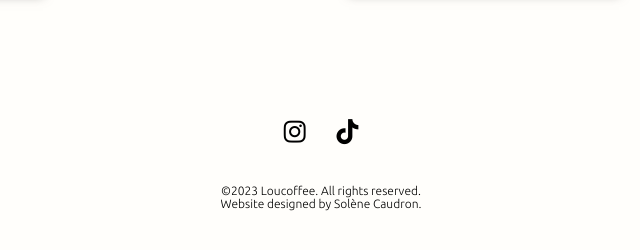
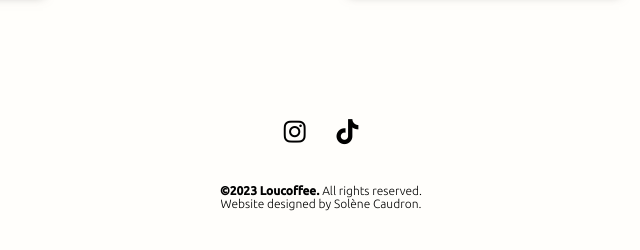
Before and after one commit to justineloucoffee/justineloucoffee.github.io, a plain HTML site: page motleyphotoshoots.html in a window 1280 px wide. Shown: the part 1808-2058 px from the top of the page, 319-959 px from the left. Drawn offline with nearby package versions, Linux system fonts and the light colour scheme.

Commit message:
Update motleyphotoshoots.html

```diff
--- a/motleyphotoshoots.html
+++ b/motleyphotoshoots.html
@@ -239,7 +239,7 @@
 
 <br><br><br><br>
 
-©2023 Loucoffee. All rights reserved.<br>
+	<b>©2023 Loucoffee.</b> All rights reserved.<br>
 Website designed by Solène Caudron.
 
 </footer>
```
